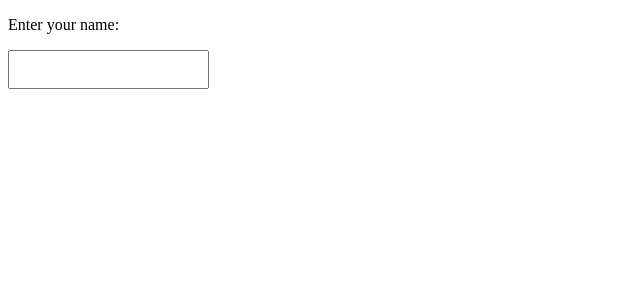
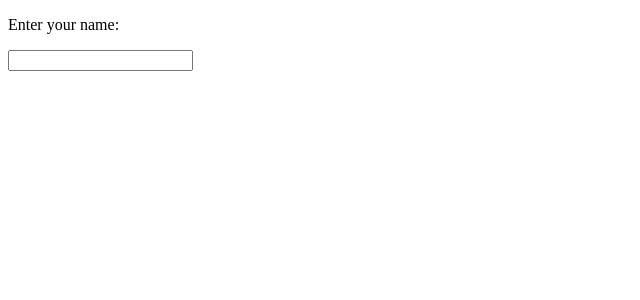
Before and after one commit to acciojob/personal-greeting-avinashcbsharma, a React app: page / in a window 1280 px wide. Shown: the top 300 px of the page, without its empty margins (0-640 px from the left). Built offline with nearby package versions, Linux system fonts and the light colour scheme.

Commit message:
Update App.js

```diff
--- a/src/components/App.js
+++ b/src/components/App.js
@@ -5,12 +5,11 @@
   const [name, SetName] = useState('');
 
   return(
-    <div>
+    <>
       <p>Enter your name:</p>
-      <input type='text' style={{padding:"10px"}} value={(name)}
-        onChange={e=>SetName(e.target.value )}/>
-      {name ? <p>Hello {name}</p> : null}
-    </div>
+      <input type='text' value={(name)}  onChange={e=>SetName(e.target.value )}/>
+      {name ? <p>Hello {name}!</p> : null}
+    </>
   )
 }
 export default App
```
